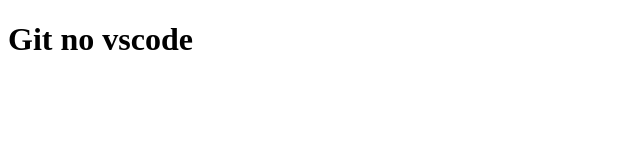
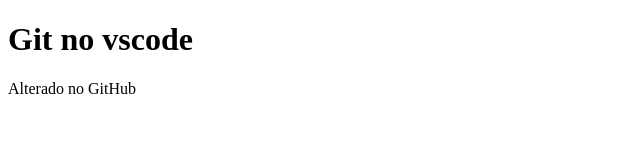
Before and after one commit to voncod/gitli, a plain HTML site: page index.html in a window 1280 px wide. Shown: the whole page, without its empty margins (0-640 px from the left). Drawn offline with Linux system fonts and the light colour scheme.

Commit message:
Update index.html

```diff
--- a/index.html
+++ b/index.html
@@ -7,6 +7,6 @@
 </head>
 <body>
     <h1>Git no vscode</h1>
-
+    <p1>Alterado no GitHub</p1>
 </body>
 </html>
```
